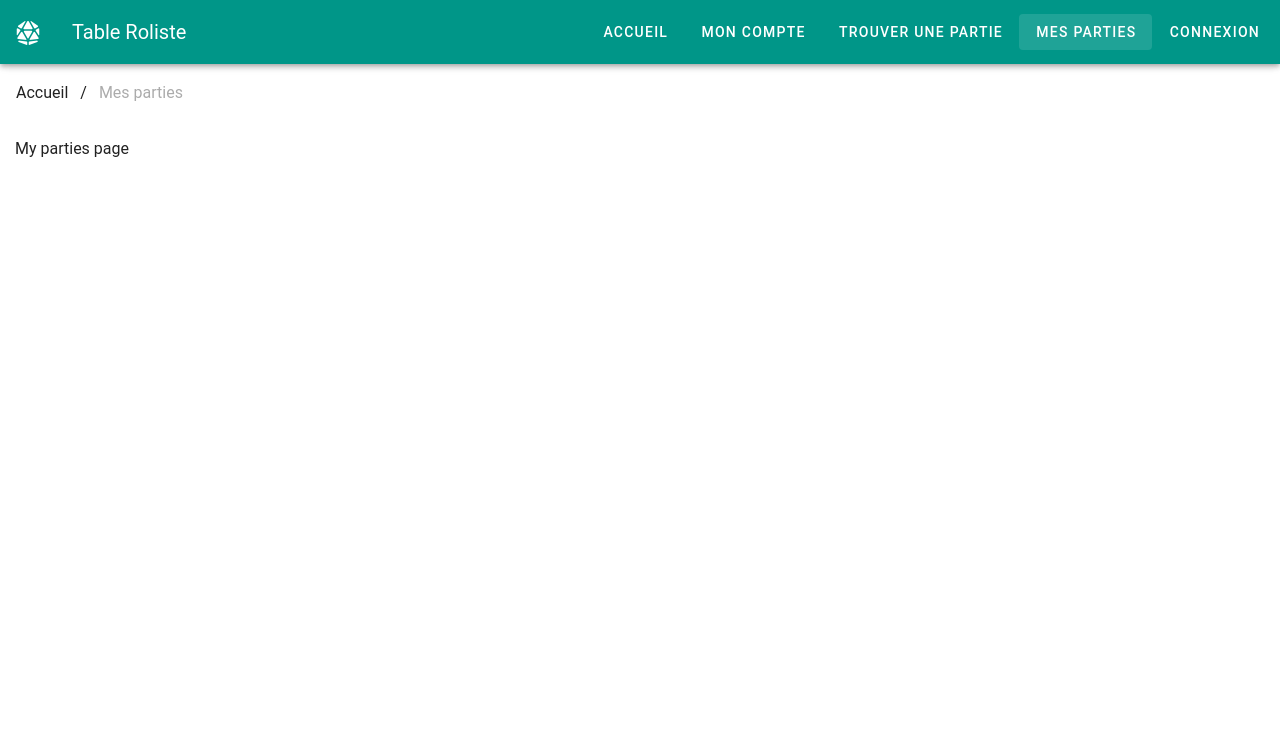
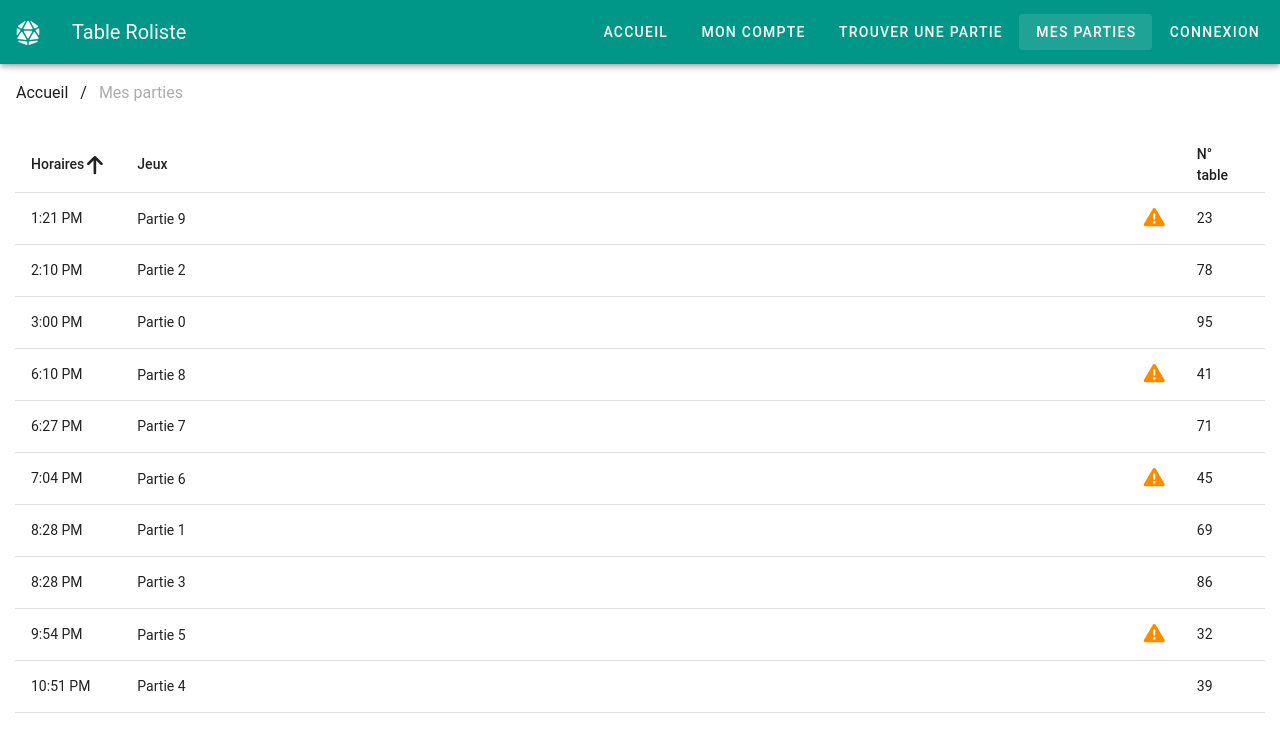
Before and after one commit to marylauref/table-roliste, a Vue app in the folder frontend/: page /MyParties in a window 1280 px wide. Shown: the top 752 px of the page. Built offline with nearby package versions, Linux system fonts and the light colour scheme.

Commit message:
- add My Parties View

```diff
--- a/frontend/src/App.vue
+++ b/frontend/src/App.vue
@@ -48,7 +48,7 @@
 	}
 </script>
 
-<style scoped>
+<style lang="less" scoped>
 header {
 	line-height: 1.5;
 	max-height: 100vh;
@@ -64,42 +64,45 @@ nav {
 	font-size: 12px;
 	text-align: center;
 	margin-top: 2rem;
-}
 
-nav a.router-link-exact-active {
-	color: var(--color-text);
-}
+	a {
 
-nav a.router-link-exact-active:hover {
-	background-color: transparent;
-}
-
-nav a {
 		display: inline-block;
 		padding: 0 1rem;
 		border-left: 1px solid var(--color-border);
+
+		&.router-link-exact-active {
+			color: var(--color-text);
+
+			&:hover {
+				background-color: transparent;
+			}
 		}
 
-nav a:first-of-type {
+		&:first-of-type {
 			border: 0;
 		}
+	}
+}
+
 
 @media (min-width: 1024px) {
 	header {
 		display: flex;
 		place-items: center;
 		padding-right: calc(var(--section-gap) / 2);
+
+		.wrapper {
+			display: flex;
+			place-items: flex-start;
+			flex-wrap: wrap;
+		}
 	}
 
 	.logo {
 		margin: 0 2rem 0 0;
 	}
 
-	header .wrapper {
-		display: flex;
-		place-items: flex-start;
-		flex-wrap: wrap;
-	}
 
 	nav {
 		text-align: left;
@@ -110,4 +113,11 @@ nav a:first-of-type {
 		margin-top: 1rem;
 	}
 }
+
+.v-main {
+	height: 100vh;
+	overflow: hidden;
+	display: flex;
+	flex-direction: column;
+}
 </style>
--- a/frontend/src/components/contentLayout.vue
+++ b/frontend/src/components/contentLayout.vue
@@ -35,5 +35,6 @@
 		align-items: flex-start;
 		gap: 20px;
 		padding: 15px;
+		overflow: auto;
 	}
 </style>
--- a/frontend/src/router/routes.js
+++ b/frontend/src/router/routes.js
@@ -14,7 +14,7 @@ const routesOptions = {
 			name: 'home',
 			component: HomeView,
 			alias: "/home",
-			redirect: '/Connexion',
+			redirect: '/MyParties',
 			meta: {
 				text: "Accueil",
 			},
@@ -56,7 +56,7 @@ const routesOptions = {
 			// ],
 		},
 		{
-			path: '/myParties',
+			path: '/MyParties',
 			name: 'myParties',
 			component: MyPartiesView,
 			meta: {
--- a/frontend/src/views/MyPartiesView.vue
+++ b/frontend/src/views/MyPartiesView.vue
@@ -1,15 +1,140 @@
 <template>
-	My parties page
+	<v-data-table-virtual :items="myParties"
+		:headers="columns"
+		:fixed-header="true"
+		v-model:sort-by="sortBy"
+		:row-props="addRowClickEvent"
+	>
+		<template v-slot:item.game="{ value }">
+			<div class="td-game">
+				{{ value.name }}
+				<v-icon v-if="!value.isPartyConfirmed"
+					icon="fa-solid fa-triangle-exclamation"
+					color="warning"
+				/>
+			</div>
+		</template>
+		<template v-slot:item.schedule="{ value }">
+			{{ scheduleTemplate(value) }}
+		</template>
+	</v-data-table-virtual>
 </template>
 
 <script>
 export default {
 	name: "MyPartiesView",
-	components: {
+
+	components: {},
+
+	props: {},
+
+	emits: {},
+
+	data: () => {
+		return {
+			myParties: [],
+			columns: [
+				{
+					title: "Horaires",
+					key: "schedule",
+				},
+				{
+					title: "Jeux",
+					key: "game",
+					width: "100%",
+				},
+				{
+					title: "N° table",
+					key: "tableNumber",
+				},
+			],
+			sortBy: [{ key: 'schedule', order: 'asc' }],
+		};
 	},
-	data() {
-		return {
-		};
+
+	computed: {
+		// columns() {
+		// 	return [
+		// 		{
+		// 			title: "Horaires",
+		// 			key: "schedule",
+		// 			value: this.scheduleTemplate,
+		// 		},
+		// 		{
+		// 			title: "Jeux",
+		// 			key: "game",
+		// 			width: "100%",
+		// 		},
+		// 		{
+		// 			title: "N° table",
+		// 			key: "tableNumber",
+		// 		},
+		// 	];
+		// },
+	},
+
+	watch: {},
+
+	methods: {
+		async getMyParties() {
+
+			await fetch("/").then((response) => {
+				const fakeData = [];
+				for (let i = 0; i < 10; i++) {
+					fakeData.push({
+						schedule: new Date(2024, 9, 15, parseInt(Math.random()*10) + 13, parseInt(Math.random()*60)).toISOString(),
+						game: {
+							name: "Partie " + i,
+							isPartyConfirmed: Math.random() < 0.6,
+						},
+						tableNumber: parseInt(Math.random()*100),
+						id: i
+					});
+				}
+				return fakeData;
+				// return response.json();
+			}).then((response) => {
+				this.myParties = response;
+			});
+		},
+
+		scheduleTemplate(schedule) {
+			const rawSchedule = (new Date(schedule)).toLocaleTimeString(this.language, {
+				timeStyle: "short",
+			});
+			return rawSchedule
+		},
+
+		addRowClickEvent(rowData) {
+			return {
+				onclick: () => {
+					this.goToPartyView(rowData.item.id)
+				},
+			}
+		},
+
+		goToPartyView(rowId) {
+			console.log("goToPartyView rowId", rowId);
+		},
+	},
+
+	beforeMount() {
+		this.getMyParties();
+	},
+
+	mounted() {
+		this.language = navigator.language;
 	},
 }
 </script>
+
+<style lang="less" scoped>
+	.v-table {
+		height: 100%;
+	}
+	.td-game {
+		display: flex;
+		justify-content: space-between;
+		align-items: baseline;
+	}
+</style>
```
Lines whose indentation alone changed are shown as unchanged.
